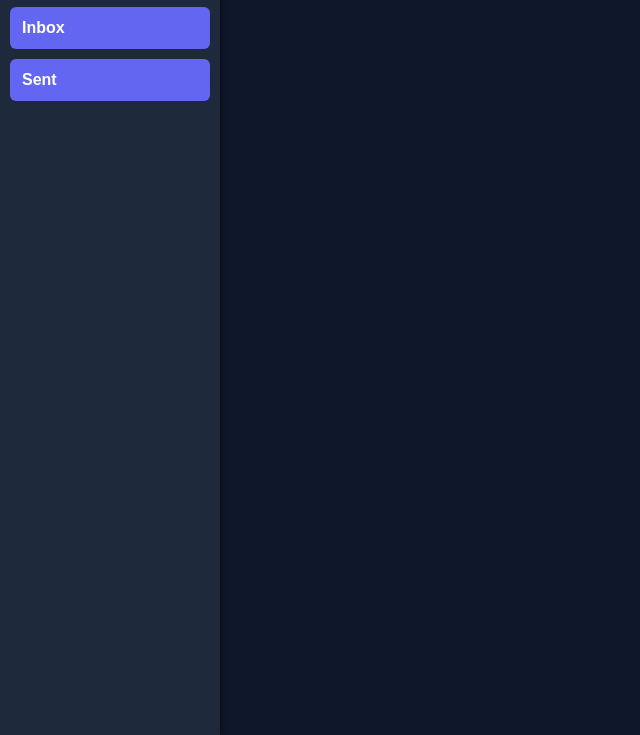
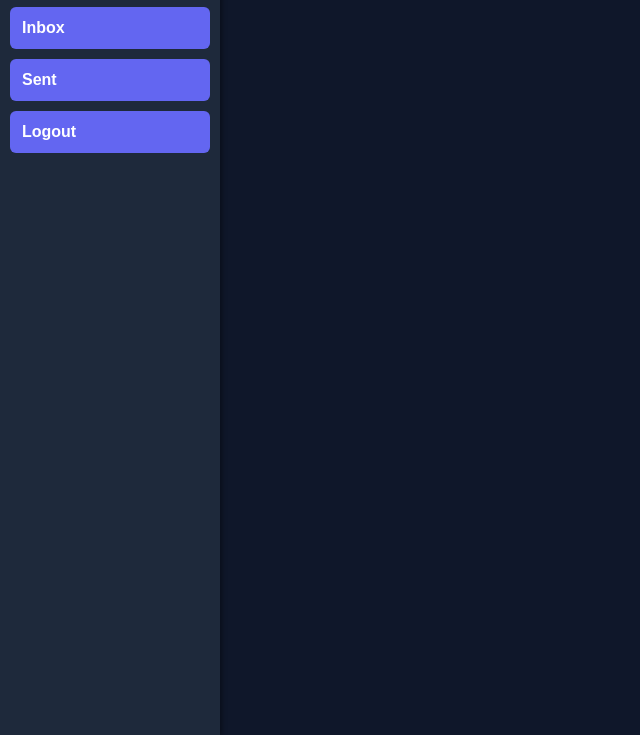
Before and after one commit to km7bnv/krashnox, a website: page public/sent.html in a window 1280 px wide. Shown: the part 65-800 px from the top of the page, without its empty margins (0-640 px from the left). Drawn offline with Linux system fonts and the light colour scheme.

Commit message:
logout button

```diff
--- a/public/sent.html
+++ b/public/sent.html
@@ -14,6 +14,7 @@
     <button onclick="location.href='compose.html'">Compose</button>
     <button onclick="location.href='inbox.html'">Inbox</button>
     <button onclick="location.href='sent.html'">Sent</button>
+    <button onclick="location.href"='sent.html'>Logout</button>
   </div>
 
   <!-- Main content -->
```
Also changed, not shown: public/compose.html (+1 -0 lines), public/inbox.html (+1 -0 lines), public/view.html (+1 -0 lines).
